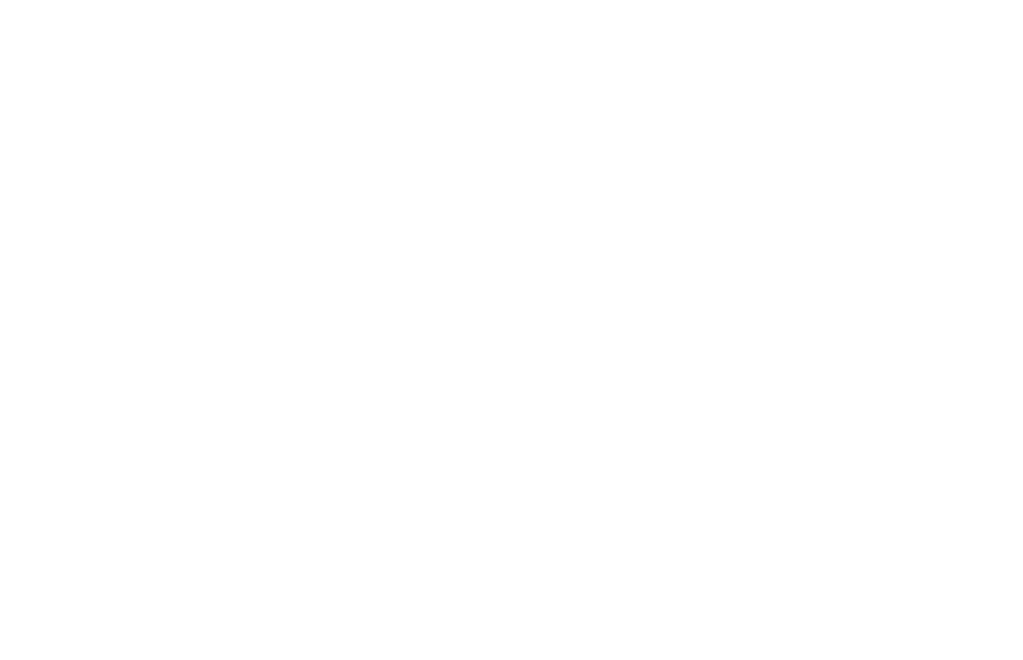
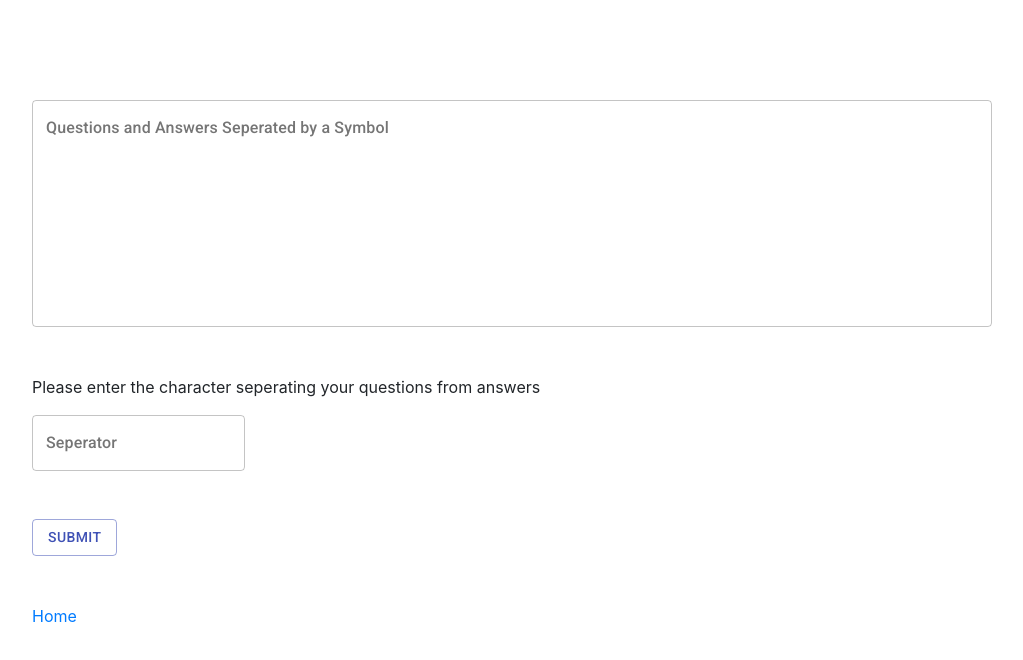
Before and after one commit to Johan-Liebert1/FC-OLD, a React (Create React App) app: page /1/add in a window 1280 px wide. Shown: the top 660 px of the page, without its empty margins (128-1151 px from the left). Built offline with nearby package versions, Linux system fonts and the light colour scheme.

Commit message:
Add functionality to add questions to different language cards

```diff
--- a/src/AddQuestionForm.js
+++ b/src/AddQuestionForm.js
@@ -18,24 +18,28 @@
     }
 }
 
-function AddQuestionForm({classes, data}) {
+function AddQuestionForm({classes, data, cardName, addQuestionsFromForm}) {
     const [separator, handleSeperatorChange, resetSeparator] = useInputState("")
     const [value, handleValueChange, reset] = useInputState("")
+    // console.log(cardName)
 
     const submitForm = (event) => {
         event.preventDefault()
+
         let separatedBy = separator
         let text = value
         let all_things = text.split("\n")
-        console.log(all_things)
-        var new_data = data
+        // console.log(all_things)
+        var new_data = data[cardName]
+
         for (let i = 0 ; i < all_things.length; i++){
             let question = all_things[i].split(separatedBy)[0]
             let answer = all_things[i].split(separatedBy)[1]
             let id = new_data.length
             new_data.push({id: id, question: question, answer: answer})
         }
-        window.localStorage.setItem("words", JSON.stringify(new_data))
+        // newData is a list
+        addQuestionsFromForm(cardName, new_data)
 
         reset()
         resetSeparator()
@@ -78,7 +82,7 @@
                     </Button>
                 </div>
             </form>
-            <Link to="/"><button>Home</button></Link>
+            <a href="/">Home</a>
         </div>
     )
 }
--- a/src/App.js
+++ b/src/App.js
@@ -1,4 +1,4 @@
-import React from 'react';
+import React, {useEffect} from 'react';
 import './App.css';
 import {Switch, Route} from 'react-router-dom'
 
@@ -9,16 +9,41 @@
 import AddQuestionForm from './AddQuestionForm';
 
 function App() {
-    const [words, _] = useLocalStorageState("words", dummyData)
+    const [words, setWords] = useLocalStorageState("words", dummyData)
+
+    const addQuestionsFromForm = async (cardName, newData) => {
+        // newData is a list
+
+        await setWords(words[cardName] = newData)
+        window.localStorage.setItem('words', JSON.stringify(words))
+        // const stringed_words = JSON.stringify(words)
+        // console.log(stringed_words)
+        // window.localStorage.setItem("words", stringed_words)
+
+
+    }
     return (
         <Switch>
             <Route exact path="/" render={() => <Home data={words}/>} />
-            <Route exact path="/add" render={() => <AddQuestionForm data={words}/>} />
+            <Route
+                exact
+                path="/:cardName/add"
+                render={routeParams =>
+                    <AddQuestionForm
+                        data={words}
+                        cardName={routeParams.match.params.cardName}
+                        addQuestionsFromForm={addQuestionsFromForm}
+                    />
+                }
+            />
             <Route
                 exact
                 path="/:cardName/cards"
                 render={(routeParams) =>
-                    <RenderCards dummyData={words[routeParams.match.params.cardName]} {...routeParams} />}
+                    <RenderCards
+                        dummyData={words[routeParams.match.params.cardName]}
+                        cardName={routeParams.match.params.cardName}
+                    />}
                 />
         </Switch>
     );
--- a/src/RenderCards.js
+++ b/src/RenderCards.js
@@ -8,7 +8,7 @@
 
 import styles from './styles/RenderCardStyles'
 
-function RenderCards({dummyData, classes}) {
+function RenderCards({dummyData, classes, cardName}) {
     console.log("dummyData in RenderCards: ", dummyData)
     const [cardId, setCardId] = useState(0)
 
@@ -24,7 +24,7 @@
 
     return (
         <div className={classes.root}>
-            <Link to="/add" style={{position: 'fixed', top: '10px'}}>Add</Link>
+            <Link to={`/${cardName}/add`} style={{position: 'fixed', top: '10px'}}>Add</Link>
             <Link to="/" style={{position: 'fixed', left: '10px'}}>Home</Link>
             <div className={classes.cards}>
 
```
